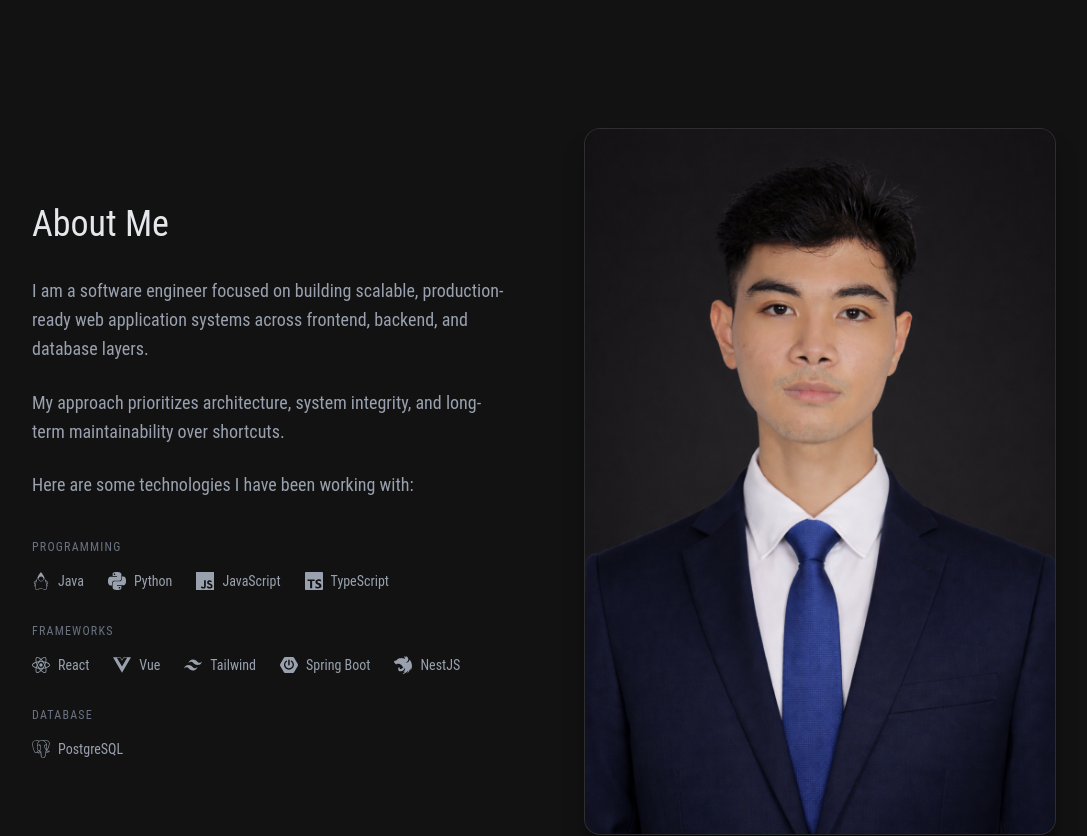
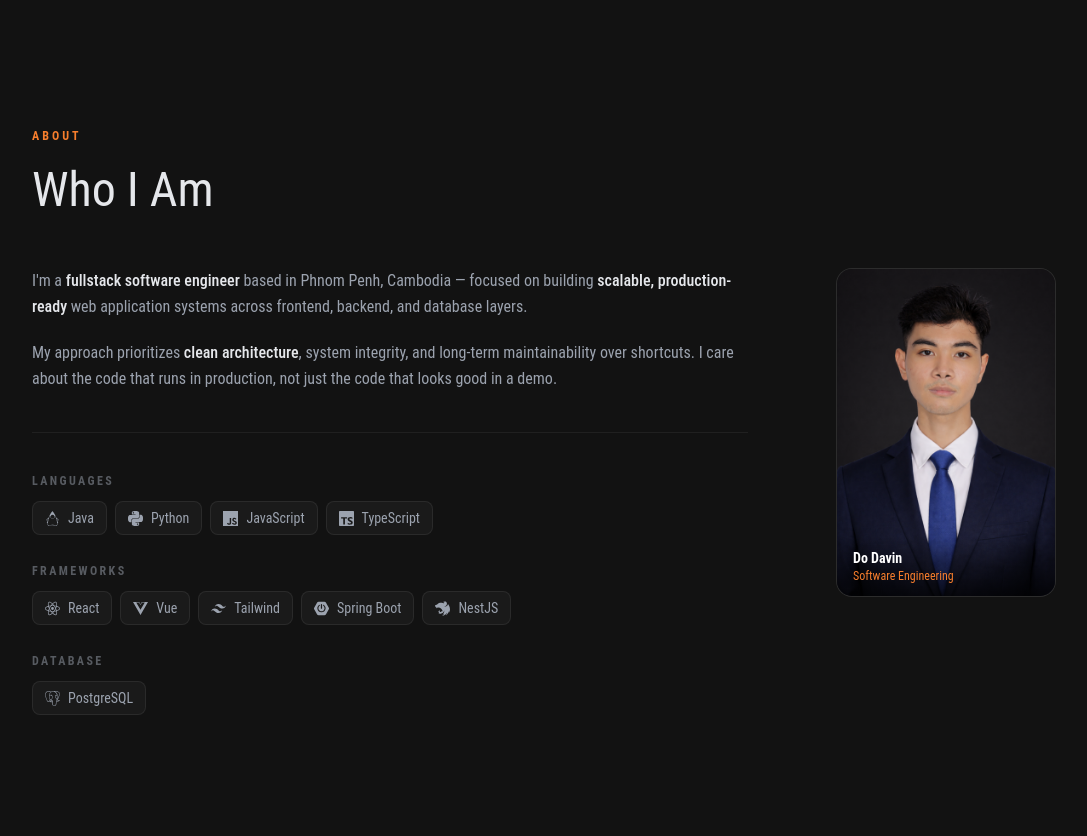
Before and after one commit to Do-Davin/davin-do-portfolio, a React (Vite) app: page / in a window 1280 px wide. Shown: the part 800-1636 px from the top of the page, without its empty margins (96-1183 px from the left). Built offline with nearby package versions, Linux system fonts and the light colour scheme; no server answers.

Commit message:
chore: save today's work

```diff
--- a/package.json
+++ b/package.json
@@ -20,7 +20,6 @@
   },
   "devDependencies": {
     "@eslint/js": "^9.39.1",
-    "@types/node": "^24.10.1",
     "@types/react": "^19.2.7",
     "@types/react-dom": "^19.2.3",
     "@vitejs/plugin-react": "^5.1.1",
--- a/src/sections/About.tsx
+++ b/src/sections/About.tsx
@@ -6,55 +6,88 @@ export default function About() {
   return (
     <section id="about" className="py-32">
       <Container>
-        <div className="max-w-5xl mx-auto grid md:grid-cols-2 gap-20 items-center">
-          {/* LEFT */}
-          <div>
-            <h2 className="text-4xl font-heading mb-8">About Me</h2>
-
-            <p className="text-lg text-gray-400 leading-relaxed mb-6">
-              I am a software engineer focused on building scalable, production-ready web
-              application systems across frontend, backend, and database layers.
+        <div className="max-w-5xl mx-auto">
+          {/* Section label */}
+          <p
+            className="text-xs font-semibold tracking-[0.25em] uppercase mb-4"
+            style={{ color: 'var(--color-primary)' }}
+          >
+            About
           </p>
 
-            <p className="text-lg text-gray-400 leading-relaxed mb-6">
-              My approach prioritizes architecture, system integrity, and long-term maintainability
-              over shortcuts.
+          {/* Title row */}
+          <h2 className="font-heading text-4xl md:text-5xl leading-tight mb-12">Who I Am</h2>
+
+          {/* Main grid */}
+          <div className="grid md:grid-cols-[1fr_260px] gap-12 items-start">
+            {/* ── LEFT ── */}
+            <div>
+              {/* Bio */}
+              <div className="space-y-5 mb-10">
+                <p
+                  className="text-base leading-relaxed"
+                  style={{ color: 'var(--color-text-muted)' }}
+                >
+                  I'm a{' '}
+                  <span style={{ color: 'var(--color-text)' }} className="font-medium">
+                    fullstack software engineer
+                  </span>{' '}
+                  based in Phnom Penh, Cambodia — focused on building{' '}
+                  <span style={{ color: 'var(--color-text)' }} className="font-medium">
+                    scalable, production-ready
+                  </span>{' '}
+                  web application systems across frontend, backend, and database layers.
                 </p>
+                <p
+                  className="text-base leading-relaxed"
+                  style={{ color: 'var(--color-text-muted)' }}
+                >
+                  My approach prioritizes{' '}
+                  <span style={{ color: 'var(--color-text)' }} className="font-medium">
+                    clean architecture
+                  </span>
+                  , system integrity, and long-term maintainability over shortcuts. I care about the
+                  code that runs in production, not just the code that looks good in a demo.
+                </p>
+              </div>
 
-            <p className="text-lg text-gray-400 leading-relaxed">
-              Here are some technologies I have been working with:
-            </p>
+              {/* Divider */}
+              <div className="h-px w-full mb-10" style={{ background: 'rgba(255,255,255,0.06)' }} />
+
+              {/* Tech stack */}
               <TechStackInline />
             </div>
 
-          {/* RIGHT */}
-          <div className="flex justify-center">
+            {/* ── RIGHT — Photo ── */}
+            <div className="flex md:justify-end justify-center">
               <div
-              className="
-                group
-                relative
-                rounded-2xl
-                overflow-hidden
-                border border-white/10
-                bg-neutral-900
-                shadow-xl shadow-black/40
-                transition-all duration-300 ease-out
-                hover:shadow-2xl hover:shadow-black/60
-                hover:-translate-y-1
-                hover:border-(--color-primary)
-              "
+                className="group relative w-[200px] md:w-[220px] flex-shrink-0 rounded-2xl overflow-hidden border transition-all duration-300"
+                style={{
+                  borderColor: 'rgba(255,255,255,0.08)',
+                  background: 'var(--color-card)',
+                }}
+                onMouseEnter={(e) => (e.currentTarget.style.borderColor = 'var(--color-primary)')}
+                onMouseLeave={(e) => (e.currentTarget.style.borderColor = 'rgba(255,255,255,0.08)')}
               >
                 <img
                   src={profile}
                   alt="Do Davin"
-                className="
-                  w-full
-                  h-full
-                  object-cover
-                  transition-transform duration-500 ease-out
-                  group-hover:scale-105
-                "
+                  className="w-full h-full object-cover transition-transform duration-500 group-hover:scale-105"
                 />
+
+                {/* Name tag overlay */}
+                <div
+                  className="absolute bottom-0 left-0 right-0 px-4 py-3"
+                  style={{
+                    background: 'linear-gradient(to top, rgba(0,0,0,0.75) 0%, transparent 100%)',
+                  }}
+                >
+                  <p className="text-sm font-semibold text-white">Do Davin</p>
+                  <p className="text-xs" style={{ color: 'var(--color-primary)' }}>
+                    Software Engineering
+                  </p>
+                </div>
+              </div>
             </div>
           </div>
         </div>
--- a/src/sections/TechStackInline.tsx
+++ b/src/sections/TechStackInline.tsx
@@ -10,66 +10,80 @@ import {
   SiTailwindcss,
   SiPostgresql,
 } from 'react-icons/si';
+import type { IconType } from 'react-icons';
+
+type Tech = { icon: IconType; label: string };
+
+const groups: { category: string; items: Tech[] }[] = [
+  {
+    category: 'Languages',
+    items: [
+      { icon: SiOpenjdk, label: 'Java' },
+      { icon: SiPython, label: 'Python' },
+      { icon: SiJavascript, label: 'JavaScript' },
+      { icon: SiTypescript, label: 'TypeScript' },
+    ],
+  },
+  {
+    category: 'Frameworks',
+    items: [
+      { icon: SiReact, label: 'React' },
+      { icon: SiVuedotjs, label: 'Vue' },
+      { icon: SiTailwindcss, label: 'Tailwind' },
+      { icon: SiSpringboot, label: 'Spring Boot' },
+      { icon: SiNestjs, label: 'NestJS' },
+    ],
+  },
+  {
+    category: 'Database',
+    items: [{ icon: SiPostgresql, label: 'PostgreSQL' }],
+  },
+];
 
 export default function TechStackInline() {
-  const itemStyle =
-    'flex items-center gap-2 text-sm text-gray-400 hover:text-[var(--color-primary)] transition';
+  return (
+    <div className="space-y-7">
+      {groups.map(({ category, items }) => (
+        <div key={category}>
+          {/* Category label */}
+          <p
+            className="text-xs font-semibold tracking-[0.2em] uppercase mb-3"
+            style={{ color: 'var(--color-text-muted)', opacity: 0.5 }}
+          >
+            {category}
+          </p>
 
-  return (
-    <div className="mt-10 space-y-8">
-      {/* Programming */}
-      <div>
-        <p className="text-xs uppercase tracking-widest text-gray-500 mb-4">Programming</p>
-
-        <div className="flex flex-wrap gap-6">
-          <div className={itemStyle}>
-            <SiOpenjdk size={18} /> Java
-          </div>
-          <div className={itemStyle}>
-            <SiPython size={18} /> Python
-          </div>
-          <div className={itemStyle}>
-            <SiJavascript size={18} /> JavaScript
-          </div>
-          <div className={itemStyle}>
-            <SiTypescript size={18} /> TypeScript
+          {/* Pills */}
+          <div className="flex flex-wrap gap-2">
+            {items.map(({ icon: Icon, label }) => (
+              <div
+                key={label}
+                className="group flex items-center gap-2 px-3 py-1.5 rounded-lg border text-sm
+                           transition-all duration-200 cursor-default
+                           hover:-translate-y-[1px]"
+                style={{
+                  background: 'var(--color-card)',
+                  borderColor: 'rgba(255,255,255,0.07)',
+                  color: 'var(--color-text-muted)',
+                }}
+                onMouseEnter={(e) => {
+                  const el = e.currentTarget;
+                  el.style.borderColor = 'var(--color-primary)';
+                  el.style.color = 'var(--color-primary)';
+                }}
+                onMouseLeave={(e) => {
+                  const el = e.currentTarget;
+                  el.style.borderColor = 'rgba(255,255,255,0.07)';
+                  el.style.color = 'var(--color-text-muted)';
+                }}
+              >
+                <Icon size={15} />
+                <span>{label}</span>
+              </div>
+            ))}
           </div>
         </div>
-      </div>
-
-      {/* Frameworks */}
-      <div>
-        <p className="text-xs uppercase tracking-widest text-gray-500 mb-4">Frameworks</p>
-
-        <div className="flex flex-wrap gap-6">
-          <div className={itemStyle}>
-            <SiReact size={18} /> React
-          </div>
-          <div className={itemStyle}>
-            <SiVuedotjs size={18} /> Vue
-          </div>
-          <div className={itemStyle}>
-            <SiTailwindcss size={18} /> Tailwind
-          </div>
-          <div className={itemStyle}>
-            <SiSpringboot size={18} /> Spring Boot
-          </div>
-          <div className={itemStyle}>
-            <SiNestjs size={18} /> NestJS
-          </div>
-        </div>
-      </div>
-
-      {/* Database */}
-      <div>
-        <p className="text-xs uppercase tracking-widest text-gray-500 mb-4">Database</p>
-
-        <div className="flex flex-wrap gap-6">
-          <div className={itemStyle}>
-            <SiPostgresql size={18} /> PostgreSQL
-          </div>
-        </div>
-      </div>
+      ))}
     </div>
   );
 }
```
Also changed, not shown: src/sections/Contact.tsx (+66 -21 lines), 2 other files (tests, documents, lock files or other folders). Lines whose indentation alone changed are shown as unchanged.
